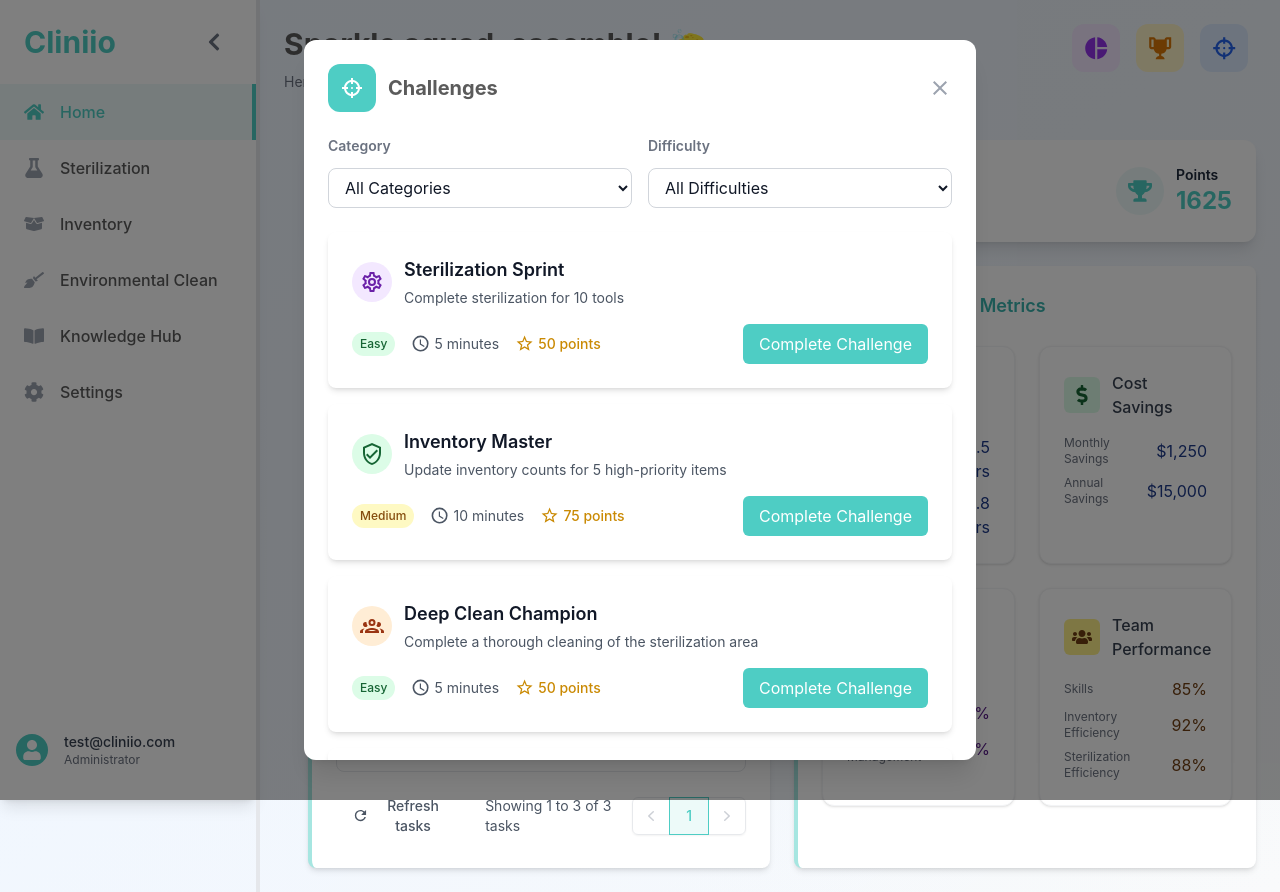
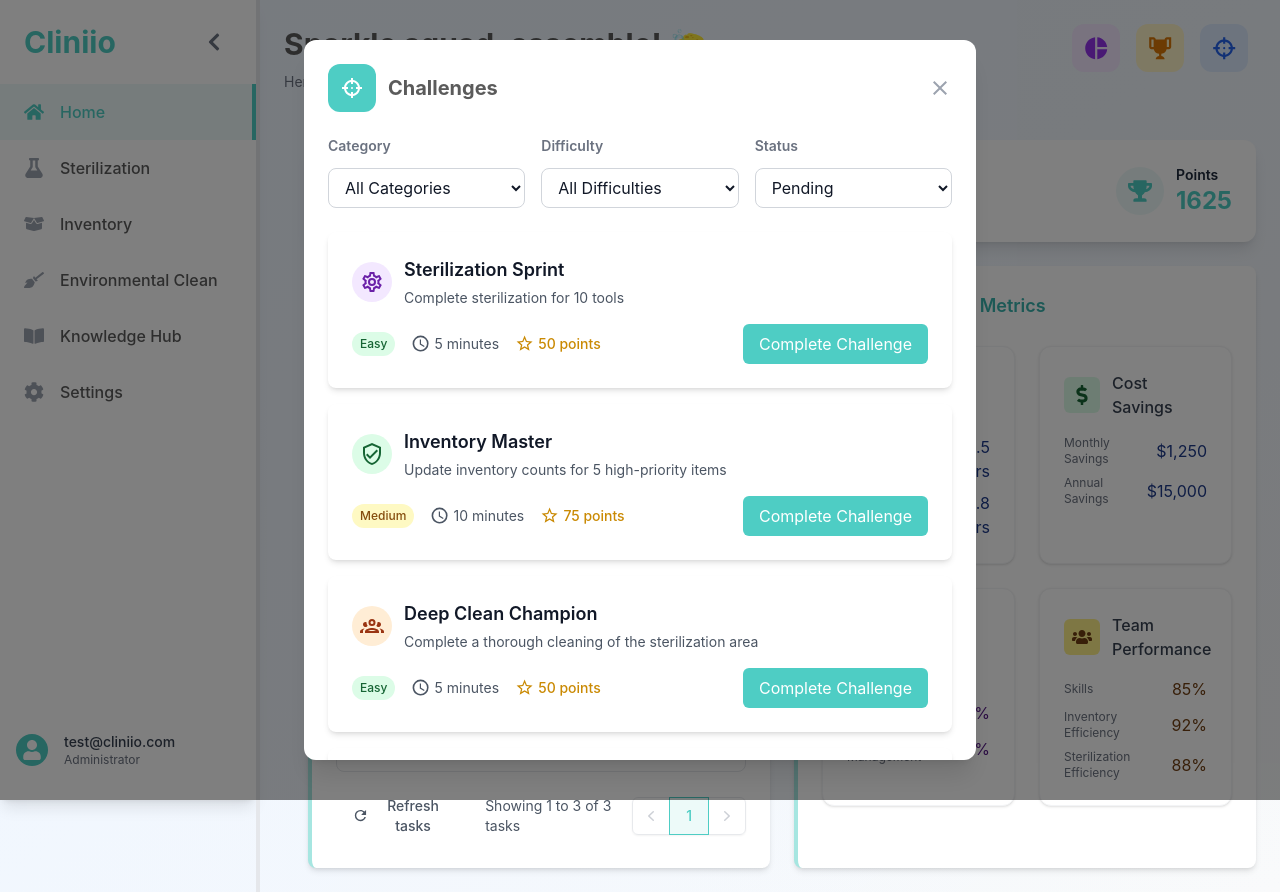
Before and after one commit to kiminator-commits/cliniio2.0, a React (Vite) app: page /home in a window 1280 px wide. Both pictures are taken after a click on the button 1224 px from the left and 48 px from the top of the page. Built offline with nearby package versions, Linux system fonts and the light colour scheme.

Commit message:
Remove unused variables and fix lint errors

```diff
--- a/src/components/ChallengeModal.tsx
+++ b/src/components/ChallengeModal.tsx
@@ -39,9 +39,14 @@ const difficultyColors = {
   hard: 'bg-red-100 text-red-800',
 };
 
-const ChallengeModal: React.FC<ChallengeModalProps> = ({ isOpen, onClose, onChallengeComplete }) => {
+const ChallengeModal: React.FC<ChallengeModalProps> = ({
+  isOpen,
+  onClose,
+  onChallengeComplete,
+}) => {
   const [selectedCategory, setSelectedCategory] = useState<string>('all');
   const [selectedDifficulty, setSelectedDifficulty] = useState<string>('all');
+  const [selectedStatus, setSelectedStatus] = useState<string>('pending');
   const [sampleChallenges, setSampleChallenges] = useState<
     Array<{
       id: string;
@@ -140,7 +145,11 @@ const ChallengeModal: React.FC<ChallengeModalProps> = ({ isOpen, onClose, onChal
     const matchesCategory = selectedCategory === 'all' || challenge.category === selectedCategory;
     const matchesDifficulty =
       selectedDifficulty === 'all' || challenge.difficulty === selectedDifficulty;
-    return matchesCategory && matchesDifficulty;
+    const matchesStatus =
+      selectedStatus === 'all' ||
+      (selectedStatus === 'pending' && !challenge.completed) ||
+      (selectedStatus === 'completed' && challenge.completed);
+    return matchesCategory && matchesDifficulty && matchesStatus;
   });
 
   const handleCompleteChallenge = (challenge: (typeof sampleChallenges)[0]) => {
@@ -220,6 +229,20 @@ const ChallengeModal: React.FC<ChallengeModalProps> = ({ isOpen, onClose, onChal
                       {difficulty.label}
                     </option>
                   ))}
+                </select>
+              </div>
+
+              {/* Status Filter */}
+              <div className="flex-1">
+                <h3 className="text-sm font-semibold text-gray-500 mb-3">Status</h3>
+                <select
+                  value={selectedStatus}
+                  onChange={(e) => setSelectedStatus(e.target.value)}
+                  className="w-full px-3 py-2 bg-white border border-gray-300 rounded-lg focus:outline-none focus:ring-2 focus:ring-[#4ECDC4] focus:border-transparent"
+                >
+                  <option value="all">All Challenges</option>
+                  <option value="pending">Pending</option>
+                  <option value="completed">Completed</option>
                 </select>
               </div>
             </div>
--- a/src/components/TasksList.tsx
+++ b/src/components/TasksList.tsx
@@ -29,7 +29,7 @@ const TasksList: React.FC<TasksListProps> = ({
   const [statusFilter, setStatusFilter] = useState<'all' | 'pending' | 'completed'>('pending');
 
   // Filter tasks based on status
-  const filteredTasks = tasks.filter(task =>
+  const filteredTasks = tasks.filter((task) =>
     statusFilter === 'all' ? true : task.status === statusFilter
   );
 
@@ -76,17 +76,6 @@ const TasksList: React.FC<TasksListProps> = ({
       }
       return newSet;
     });
-  };
-
-  const handleEdit = (taskId: string) => {
-    const taskToEdit = tasks.find((t) => t.id === taskId);
-    if (taskToEdit) {
-      setEditingTaskId(taskId);
-      setEditedTask(taskToEdit);
-      if (!expandedTasks.has(taskId)) {
-        setExpandedTasks((prev) => new Set([...prev, taskId]));
-      }
-    }
   };
 
   const handleSave = (taskId: string) => {
@@ -314,10 +303,10 @@ const TasksList: React.FC<TasksListProps> = ({
                             task.priority === 'urgent'
                               ? 'bg-red-100 text-red-700 hover:bg-red-200'
                               : task.priority === 'high'
-                              ? 'bg-orange-100 text-orange-700 hover:bg-orange-200'
-                              : task.priority === 'medium'
-                              ? 'bg-yellow-100 text-yellow-700 hover:bg-yellow-200'
-                              : 'bg-gray-100 text-gray-700 hover:bg-gray-200'
+                                ? 'bg-orange-100 text-orange-700 hover:bg-orange-200'
+                                : task.priority === 'medium'
+                                  ? 'bg-yellow-100 text-yellow-700 hover:bg-yellow-200'
+                                  : 'bg-gray-100 text-gray-700 hover:bg-gray-200'
                           }`}
                         >
                           {task.priority}
--- a/src/data/sampleTasks.ts
+++ b/src/data/sampleTasks.ts
@@ -10,7 +10,7 @@ export const sampleTasks: Task[] = [
     category: 'Policy Updates',
     priority: 'high',
     dueDate: '10/16/2023',
-    status: 'pending'
+    status: 'pending',
   },
   {
     id: '2',
@@ -21,7 +21,7 @@ export const sampleTasks: Task[] = [
     category: 'Policy Updates',
     priority: 'medium',
     dueDate: '10/21/2023',
-    status: 'pending'
+    status: 'pending',
   },
   {
     id: '3',
@@ -32,6 +32,6 @@ export const sampleTasks: Task[] = [
     category: 'Policy Updates',
     priority: 'urgent',
     dueDate: '10/24/2023',
-    status: 'pending'
+    status: 'pending',
   },
 ];
--- a/src/pages/Home/index.tsx
+++ b/src/pages/Home/index.tsx
@@ -56,13 +56,6 @@ export default function HomePage() {
     ],
   };
 
-  const mockChallengeData = {
-    title: 'Daily Challenge',
-    description: 'Complete all assigned tasks with 100% accuracy',
-    reward: '50 points',
-    difficulty: 'Medium',
-  };
-
   const mockMetricsData = {
     timeSaved: {
       daily: 2.5,
@@ -86,28 +79,22 @@ export default function HomePage() {
   const calculateAvailablePoints = () => 250;
 
   const handleTaskComplete = (taskId: string, points: number) => {
-    setTasks(prevTasks =>
-      prevTasks.map(task =>
-        task.id === taskId
-          ? { ...task, status: 'completed', completed: true }
-          : task
+    setTasks((prevTasks) =>
+      prevTasks.map((task) =>
+        task.id === taskId ? { ...task, status: 'completed', completed: true } : task
       )
     );
     // Subtract points from available points
-    setAvailablePoints(prevPoints => Math.max(0, prevPoints - points));
+    setAvailablePoints((prevPoints) => Math.max(0, prevPoints - points));
     // Add points to total score
-    setGamificationData(prevData => ({
+    setGamificationData((prevData) => ({
       ...prevData,
-      totalScore: prevData.totalScore + points
+      totalScore: prevData.totalScore + points,
     }));
   };
 
   const handleRefresh = () => {
     // Refresh tasks logic here
-  };
-
-  const handleFilter = () => {
-    setShowFilters(!showFilters);
   };
 
   return (
@@ -201,9 +188,9 @@ export default function HomePage() {
         isOpen={isChallengeModalOpen}
         onClose={() => setIsChallengeModalOpen(false)}
         onChallengeComplete={(points) => {
-          setGamificationData(prevData => ({
+          setGamificationData((prevData) => ({
             ...prevData,
-            totalScore: prevData.totalScore + points
+            totalScore: prevData.totalScore + points,
           }));
         }}
       />
```
